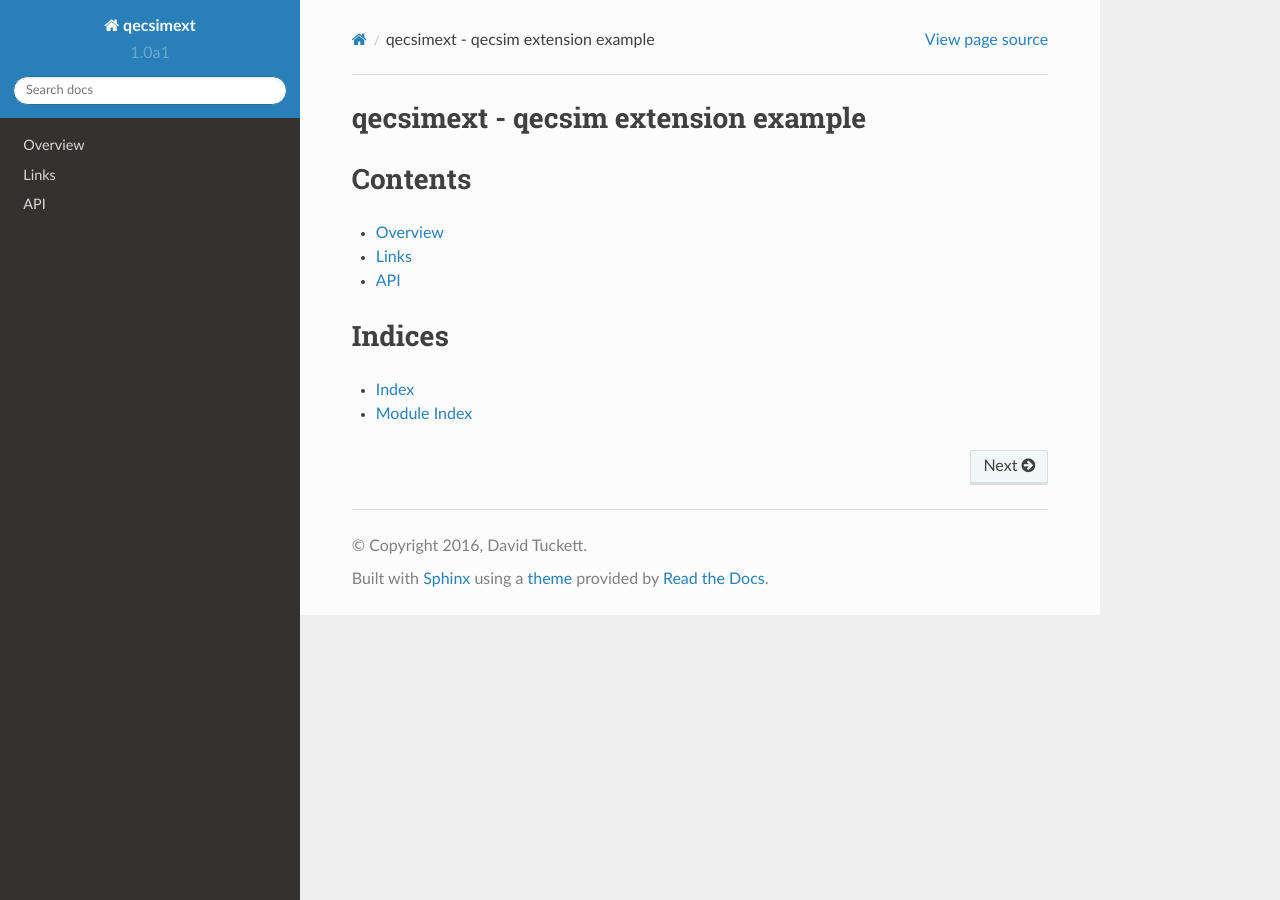
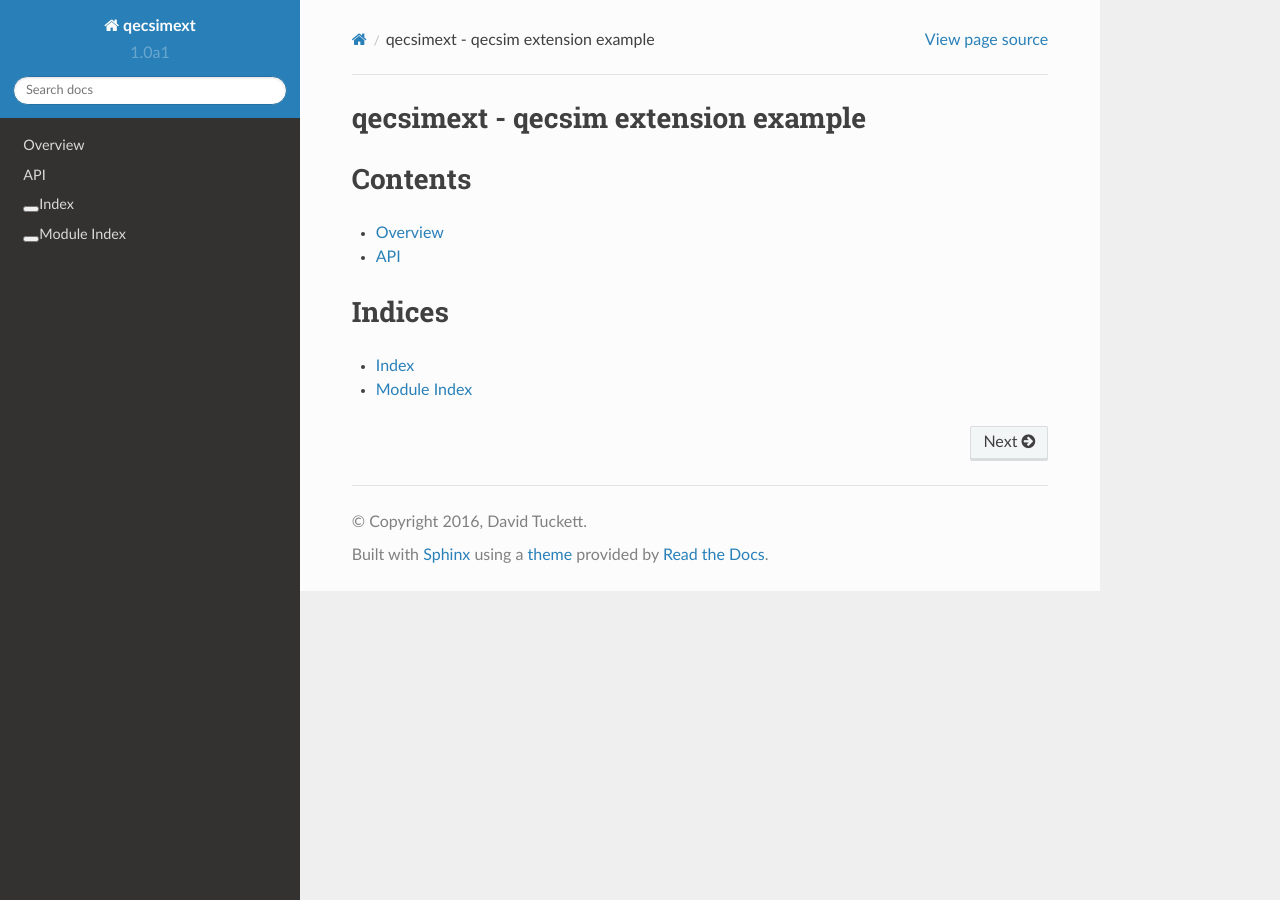
Before and after one commit to qecsim/qecsimext, a Sphinx documentation site: the page built from docs/index.rst, in a window 1280 px wide. Built offline with Sphinx 7.4.7 and the Read the Docs theme 2.0.0, drawn with Linux system fonts in a browser that asks for light colours.

Commit message:
docs: tidy

```diff
--- /dev/null
+++ b/docs/_templates/layout.html
@@ -0,0 +1,7 @@
+{% extends "!layout.html" %}
+
+    {% block menu %}
+        {{ super() }}
+        <a href="{{ pathto('genindex') }}">Index</a>
+        <a href="{{ pathto('py-modindex') }}">Module Index</a>
+    {% endblock %}
--- a/docs/index.rst
+++ b/docs/index.rst
@@ -5,11 +5,10 @@ Contents
 ========
 
 .. toctree::
-   :maxdepth: 2
+    :maxdepth: 2
 
-   overview
-   links
-   api
+    overview
+    api
 
 
 Indices
--- a/src/qecsimext/__init__.py
+++ b/src/qecsimext/__init__.py
@@ -6,4 +6,5 @@ See the README at `qecsimext`_ for details.
 .. _qecsim: https://bitbucket.org/qecsim/qecsim/
 .. _qecsimext: https://bitbucket.org/qecsim/qecsimext/
 """
+
 __version__ = '1.0a1'
```
Also changed, not shown: docs/links.rst (deleted, +0 -7 lines).
